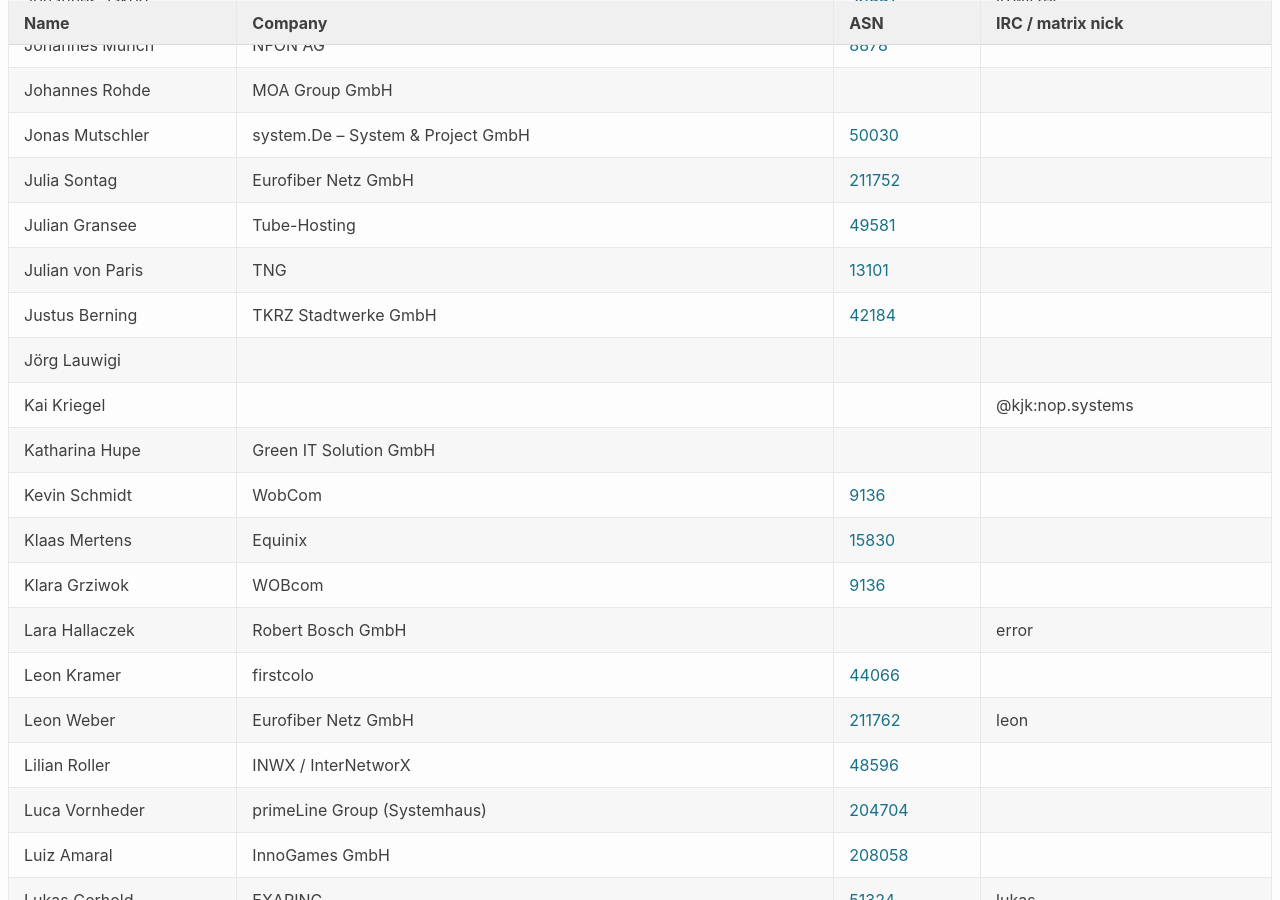
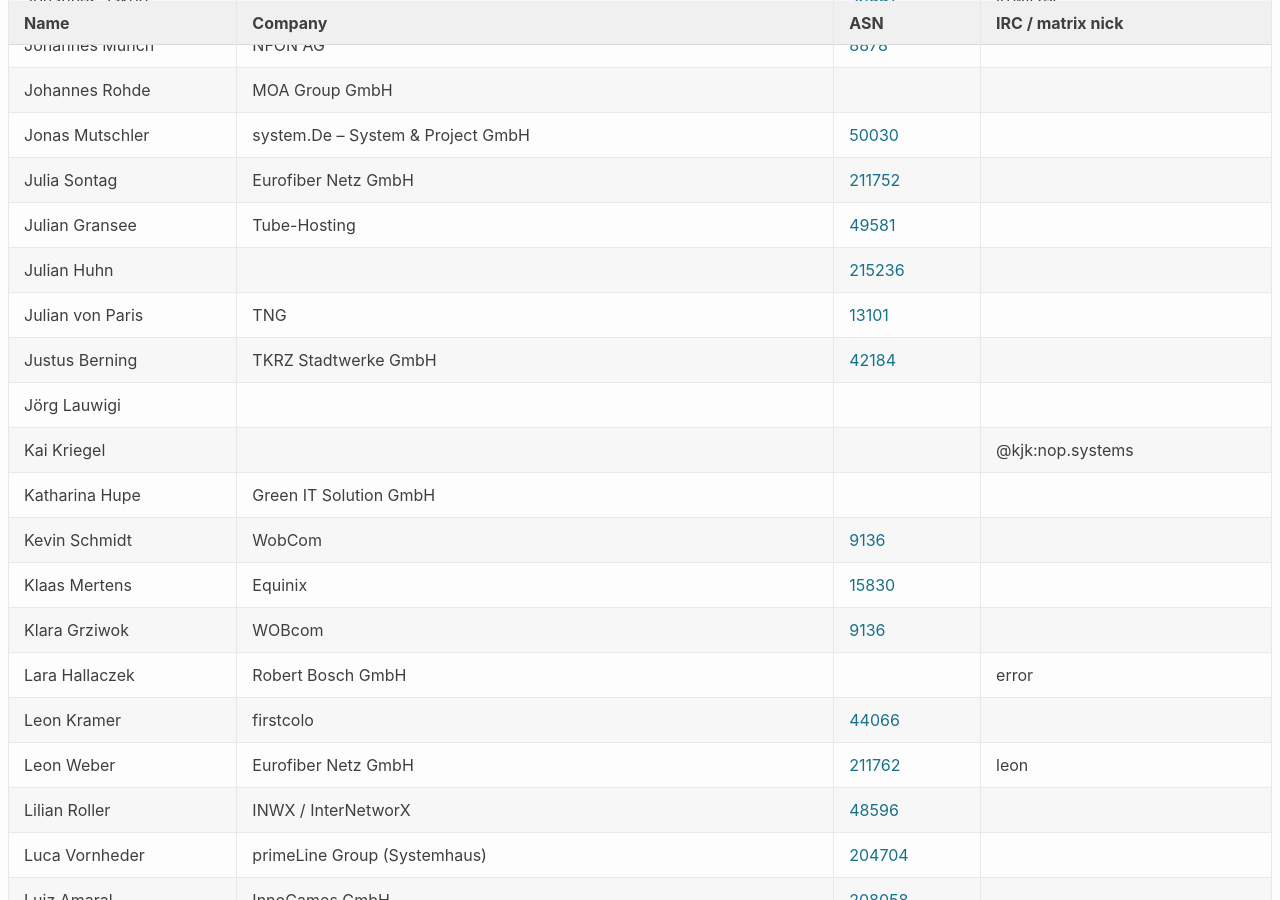
Before and after one commit to denog/pretix-attendeelist, a Jekyll site: the page built from denog16/index.markdown, in a window 1280 px wide and 900 px high, scrolled down 4792 px. Built offline with Jekyll 4.4.1, drawn with Linux system fonts in a browser that asks for light colours.

Commit message:
Latest data: Sun Sep  8 11:09:57 UTC 2024

```diff
--- a/_data/attendees_denog16_onsite.json
+++ b/_data/attendees_denog16_onsite.json
@@ -640,6 +640,12 @@
     "company": "Tube-Hosting",
     "irc": null,
     "asn": "49581"
+  },
+  {
+    "name": "Julian Huhn",
+    "company": null,
+    "irc": null,
+    "asn": "215236"
   },
   {
     "name": "Julian von Paris",
```
